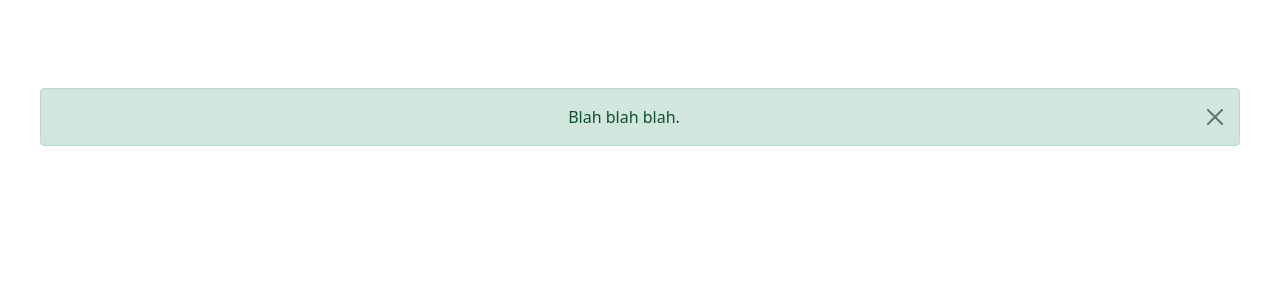
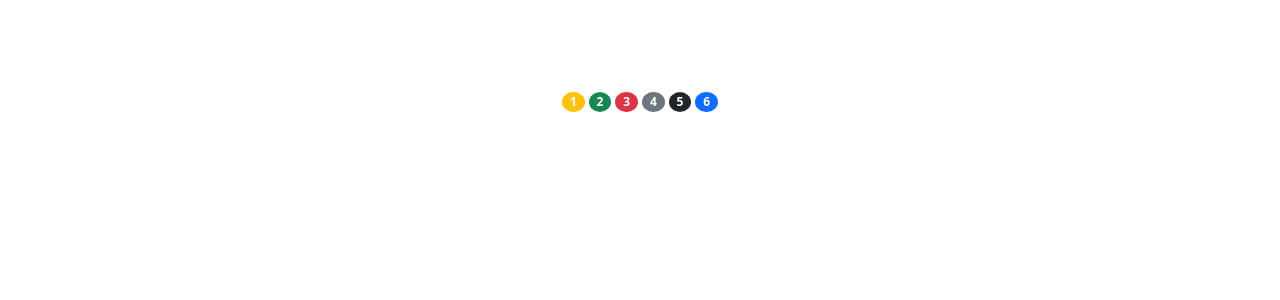
Before and after one commit to huseyinbattal/react-bootstrap, a React (Create React App) app: page / in a window 1280 px wide. Shown: the top 300 px of the page. Built offline with nearby package versions, Linux system fonts and the light colour scheme.

Commit message:
add badge

```diff
--- a/src/components/lesson_6.js
+++ b/src/components/lesson_6.js
@@ -1,18 +1,28 @@
 import { useState } from "react";
-import { Button, Col, Container, Row, Stack } from "react-bootstrap";
+import { Badge, Button, Col, Container, Row, Stack } from "react-bootstrap";
 
 const Lesson_6 = () => {
-    const [show,setShow]=useState(true)
-    const renderGrid = () => {
-
+  const renderGrid = () => {
     return (
       <>
-       {show? <div class="alert alert-success alert-dismissible">
-                <button onClick={() => {
-                    setShow(false)
-          }} class="btn-close" data-bs-dismiss="alert"></button>
-          Blah blah blah.
-        </div>:<Button variant="outline-success" onClick={()=>setShow(true)}>geri getir</Button>}
+        <Badge bg="warning" className="rounded-circle">
+          1
+        </Badge>{" "}
+        <Badge bg="success" className="rounded-circle">
+          2
+        </Badge>{" "}
+        <Badge bg="danger" className="rounded-circle">
+          3
+        </Badge>{" "}
+        <Badge bg="secondary" className="rounded-circle">
+          4
+        </Badge>{" "}
+        <Badge bg="dark" className="rounded-circle">
+          5
+        </Badge>{" "}
+        <Badge bg="primary" className="rounded-circle">
+          6
+        </Badge>
       </>
     );
   };
```
